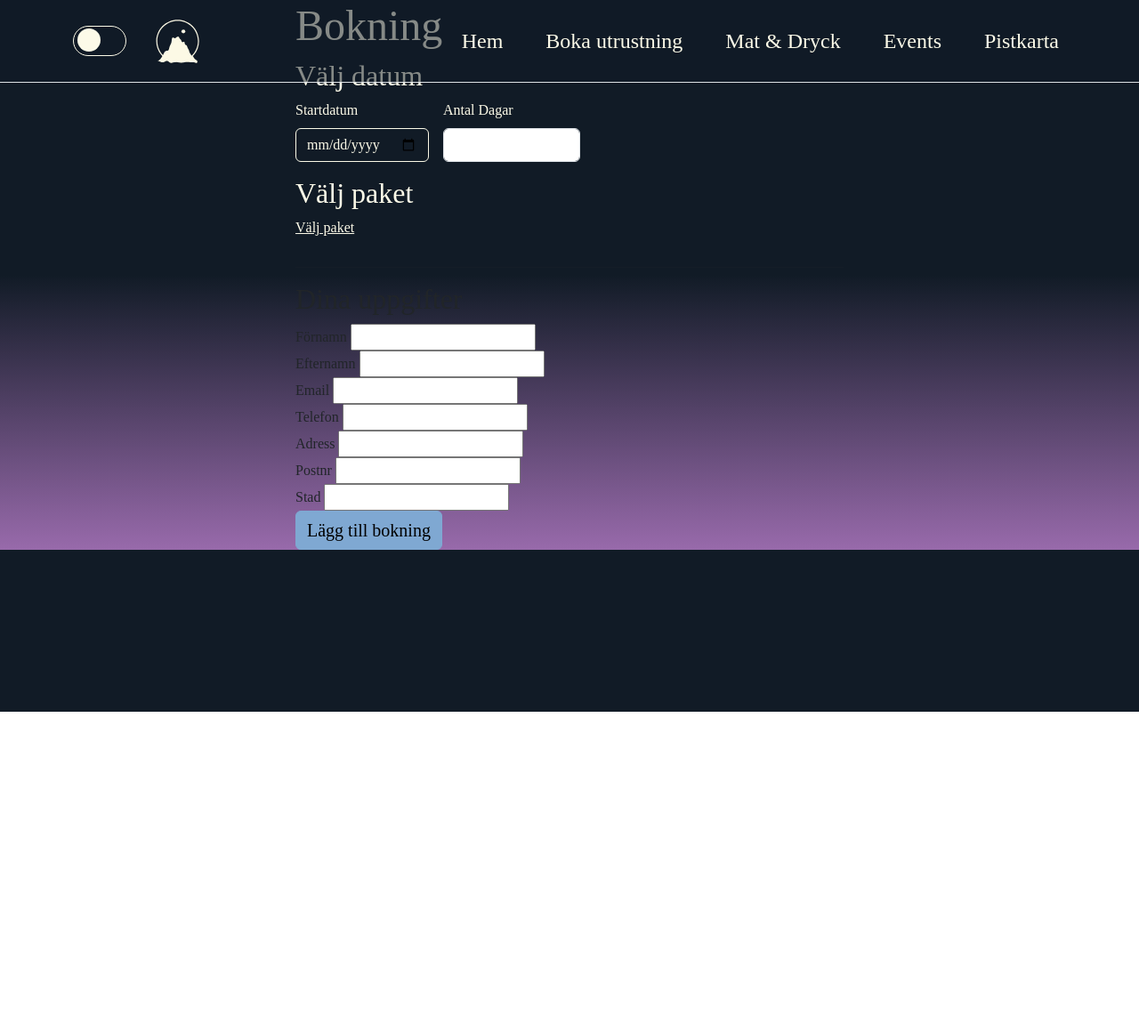
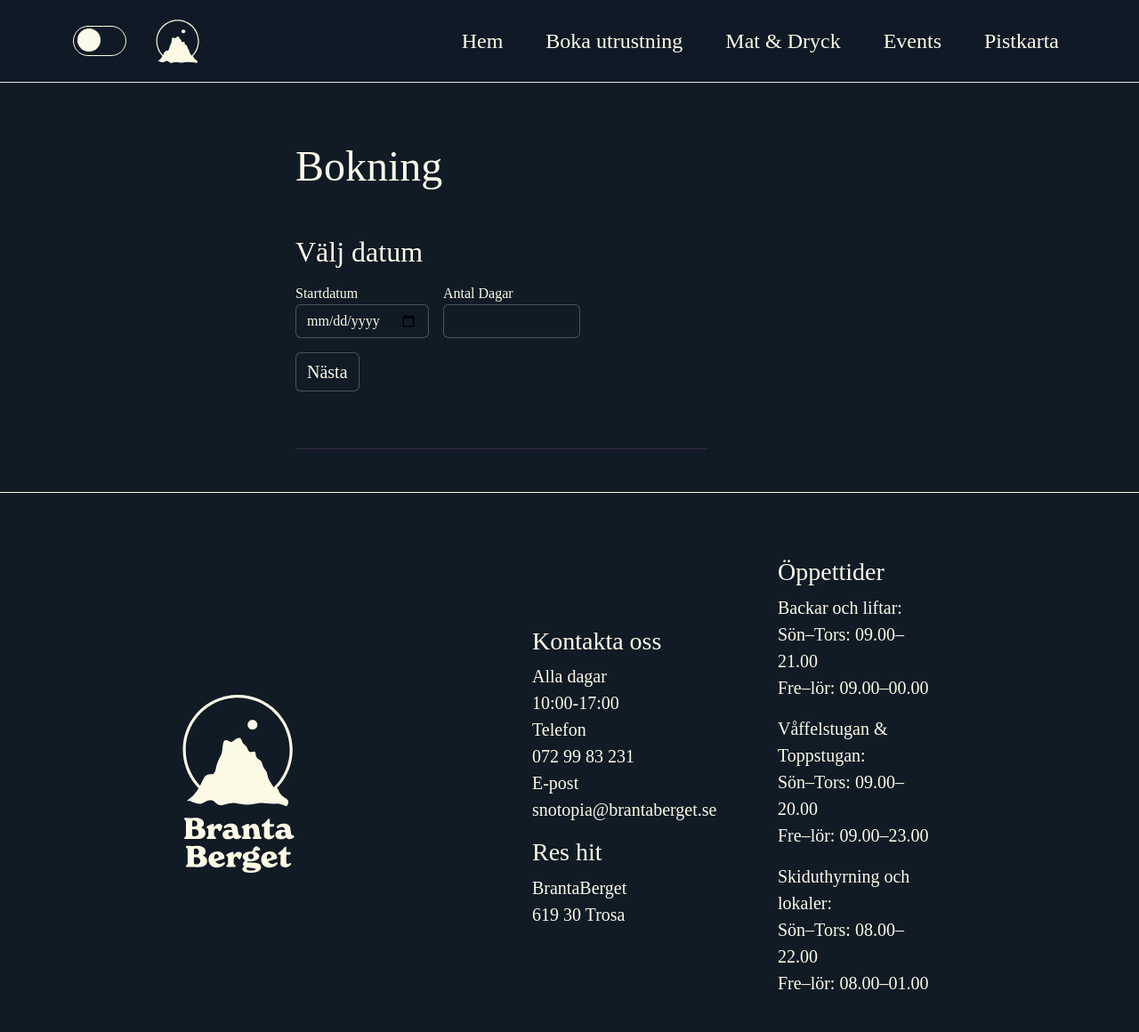
Before and after one commit to vbystroem/BrantaBerget-Webbsida, a website: page bokningssida.html in a window 1280 px wide. Shown: the whole page at 89% size. Before the commit the page ends 800 px from the top, so only its background shows below. Drawn offline with Linux system fonts and the light colour scheme; a web font is replaced by a local one.

Commit message:
Styling bokningssida

```diff
--- a/bokningssida.html
+++ b/bokningssida.html
@@ -49,31 +49,30 @@
   </nav>
 
   <main>
-    <div class="container col-md-8 col-xl-6 col-xxl-4 d-flex align-items-center">
-      <h1 class="text-light">Bokning</h1>
+    <div class="container col-md-8 col-xl-6 col-xxl-4 d-flex align-items-end" style="height: 33vh;">
+      <h1 class="text-light mb-5">Bokning</h1>
     </div>
-    <form name="myForm" class="container col-md-8 col-xl-6 col-xxl-4">
-      <h2 class="text-light">Välj datum</h2>
+    <form name="myForm" class="container col-md-8 col-xl-6 col-xxl-4 mb-5">
+      <h2 class="text-light mb-3">Välj datum</h2>
       <div class="datePicker d-flex flex-row">
         <div class="formBox mb-3 me-3">
           <label for="startDate" class="form-label text-light">Startdatum</label>
-          <input type="date" id="startDate" name="Startdatum" class="form-control bg-dark border-light text-light">
+          <input type="date" id="startDate" name="Startdatum" class="form-control bg-dark border-light border-opacity-25 text-light">
         </div>
         <div class="formBox mb-3 w-25">
           <label for="daySpan" class="form-label text-light">Antal Dagar</label>
-          <input type="number" id="daySpan" name="Antal dagar" class="form-control">
+          <input type="number" id="daySpan" name="Antal dagar" class="form-control bg-dark border-light border-opacity-25 text-light">
         </div>
       </div>
 
-      <h2 class="text-light">Välj paket</h2>
-
-      <a class="text-light mb-3" type="button" data-bs-toggle="collapse" href="#radioCollapse" aria-expanded="false" aria-controls="collapseExample">
-        Välj paket
+      <a class="text-light mb-5 btn btn-dark border-light border-opacity-25" type="button" data-bs-toggle="collapse" href="#radioCollapse" aria-expanded="false" aria-controls="collapseExample">
+        Nästa
       </a>
 
       <div  id="radioCollapse" class="collapse">
+        <h2 class="text-light">Välj paket</h2>
         <fieldset class="packageRadio mb-3">
-          <label class="card card-body radio-card form-label d-flex flex-row align-items-center" for="packageBarn" style="">
+          <label class="card card-body radio-card form-label d-flex flex-row align-items-center bg-dark border-light border-opacity-25 text-light" for="packageBarn">
             <img src="/img/cottage.jpg" style="max-height: 15vh;" alt="">
             <div class="ms-3">
               <h4 class="mt-3">Barnpaketet</h4>
@@ -88,7 +87,7 @@
             value="Barnpaketet"
           />
         </label>
-          <label for="packageUngdom" class="card card-body form-label">Ungdomspaketet
+          <label for="packageUngdom" class="card card-body form-label bg-dark border-light border-opacity-25 text-light">Ungdomspaketet
             <input
             class="d-none"
             type="radio"
@@ -98,7 +97,7 @@
           />
           </label>
 
-          <label for="packageVuxen" class="card card-body form-label">Vuxenpaketet
+          <label for="packageVuxen" class="card card-body form-label bg-dark border-light border-opacity-25 text-light">Vuxenpaketet
             <input
             class="d-none"
             type="radio"
@@ -114,13 +113,13 @@
         <fieldset class="">
           <div class="d-flex flex-row mb-3 justify-content-between">
             <div class="formBox me-2">
-              <label for="age" class="form-label">Ålder</label>
-              <input class="form-control" type="date" id="age" placeholder="Ålder" required />
+              <label for="age" class="form-label text-light">Ålder</label>
+              <input class="form-control bg-dark border-light border-opacity-25 text-light" type="date" id="age" placeholder="Ålder" required />
             </div>
             <div class="d-flex flex-row">
               <div class="formBox me-2">
-                <label class="form-label" for="shoeSize">Skostorlek</label>
-                <select class="form-control" name="shoeSize" id="shoeSize" required>
+                <label class="form-label text-light" for="shoeSize">Skostorlek</label>
+                <select class="form-control bg-dark border-light border-opacity-25 text-light" name="shoeSize" id="shoeSize" required>
                   <option value="">Välj</option>
                   <option value="28">28</option>
                   <option value="29">29</option>
@@ -150,8 +149,8 @@
                 </select>
               </div>
               <div class="formBox me-2">
-                <label class="form-label" for="height">Längd</label>
-                <select class="form-control" name="height" id="height" required>
+                <label class="form-label text-light" for="height">Längd</label>
+                <select class="form-control bg-dark border-light border-opacity-25 text-light" name="height" id="height" required>
                   <option value="">Välj</option>
                   <option value="90">90cm</option>
                   <option value="95">95cm</option>
@@ -182,8 +181,8 @@
                 </select>
               </div>
               <div class="formBox">
-                <label class="form-label" for="weight">Vikt</label>
-                <select class="form-control" name="weight" id="weight" required>
+                <label class="form-label text-light" for="weight">Vikt</label>
+                <select class="form-control bg-dark border-light border-opacity-25 text-light" name="weight" id="weight" required>
                   <option value="">Välj</option>
                   <option value="10">10kg</option>
                   <option value="15">15kg</option>
@@ -219,56 +218,112 @@
               </div>
             </div>
           </div>
+          <a class="text-light mb-3 btn btn-dark border-light border-opacity-25" type="button" data-bs-toggle="collapse" href="#infoCollapse" aria-expanded="false" aria-controls="collapseExample">
+            Nästa
+          </a>
         </fieldset>
       </div>
 
-      <hr>
+      <hr class="border-secondary w-75 mb-5">
 
-      <fieldset class="">
-        <h2>Dina uppgifter</h2>
+      <div id="infoCollapse" class="collapse">
+        <div class="d-flex justify-content-center justify-content-md-start mb-5">
+          <fieldset class="w-75">
+            <h2 class="text-light mb-3">Dina uppgifter</h2>
             <div class="formBox">
-          <div class="formBoxInput">
-            <label for="fname">Förnamn</label>
-            <input type="text" id="fname" name="firstname" required>
+
+              <div class="d-flex flex-row mb-2">
+                <div class="formBoxInput me-3 col-6">
+                  <label class="form-label text-light" for="fname">Förnamn</label>
+                  <input class="form-control bg-dark border-light border-opacity-25 text-light" type="text" id="fname" name="firstname" required>
                 </div>
 
-          <div class="formBoxInput">
-            <label for="lname">Efternamn</label>
-            <input type="text" id="lname" name="lastname" required>
-          </div>
-
-          <div class="formBoxInput">
-            <label for="email">Email</label>
-            <input type="email" id="email" name="email" required>
-          </div>
-
-          <div class="formBoxInput">
-            <label for="tel">Telefon</label>
-            <input type="tel" id="tel" name="telefonnr" required>
+                <div class="formBoxInput col-6">
+                  <label class="form-label text-light" for="lname">Efternamn</label>
+                  <input class="form-control bg-dark border-light border-opacity-25 text-light" type="text" id="lname" name="lastname" required>
                 </div>
               </div>
 
-        <div class="address">
-          <div class="formBoxInput">
-            <label for="address">Adress</label>
-            <input type="text" id="address" name="adress" required>
+              <div class="d-flex flex-row mb-2 w-100">
+                <div class="formBoxInput me-3 col-8">
+                  <label class="form-label text-light" for="email">Email</label>
+                  <input class="form-control bg-dark border-light border-opacity-25 text-light" type="email" id="email" name="email" required>
                 </div>
-          <div class="formBoxInput">
-            <label for="postalCode">Postnr</label>
-            <input type="text" id="postalCode" name="postnr" required>
+
+                <div class="formBoxInput col-4">
+                  <label class="form-label text-light" for="tel">Telefon</label>
+                  <input class="form-control bg-dark border-light border-opacity-25 text-light" type="tel" id="tel" name="telefonnr" required>
                 </div>
               </div>
-        <div class="formBoxInput">
-          <label for="city">Stad</label>
-          <input type="text" id="city" name="stad" required>
+
+            </div>
+
+            <div class="address mb-2">
+              <div class="d-flex flex-row">
+                <div class="formBoxInput me-3 col-9">
+                  <label class="form-label text-light" for="address">Adress</label>
+                  <input class="form-control bg-dark border-light border-opacity-25 text-light" type="text" id="address" name="adress" required>
+                </div>
+                <div class="formBoxInput col-3">
+                  <label class="form-label text-light" for="postalCode">Postnr</label>
+                  <input class="form-control bg-dark border-light border-opacity-25 text-light" type="text" id="postalCode" name="postnr" required>
+                </div>
+              </div>
+
+            </div>
+            <div class="formBoxInput w-50 mb-5">
+              <label class="form-label text-light" for="city">Stad</label>
+              <input class="form-control bg-dark border-light border-opacity-25 text-light" type="text" id="city" name="stad" required>
+            </div>
+            <div class="formBox">
+              <button class="btn btn-dark py-2 px-4" id="btn">Gå vidare</button>
             </div>
           </fieldset>
+        </div>
 
-      <div class="formBox">
-        <button class="btn btn-primary " id="btn">Lägg till bokning</button>
       </div>
+
+
+
     </form>
   </main>
+  <footer class="border-top border-light bg-dark p-4">
+    <div class="container">
+        <div class="d-flex flex-column flex-lg-row justify-content-between align-items-center">
+            <img class="col-4 mt-5" src="img/logo_light.svg" style="height: 25vh;" alt="">
+            <div class="container d-flex flex-column flex-lg-row justify-content-center align-items-baseline align-items-lg-center">
+                <div class="col-12 col-md-3 mx-5 mt-5">
+                    <h3>Kontakta oss</h3>
+                    <p><span style="font-weight: 500;">Alla dagar</span><br>10:00-17:00<br>
+                        <span style="font-weight: 500;">Telefon</span><br>072 99 83 231<br>
+                        <span style="font-weight: 500;">E-post</span><br>snotopia@brantaberget.se
+                    </p>
+                    <h3>Res hit</h3>
+                    <p>BrantaBerget<br>
+                       619 30 Trosa
+                    </p>
+                </div>
+                <div class="col-12 col-md-3 mx-5 mt-3 mt-lg-5">
+                    <h3>Öppettider</h3>
+                    <p> Backar och liftar:<br>
+                        Sön–Tors: 09.00–21.00<br>
+                        Fre–lör: 09.00–00.00
+                    </p>
+                    <p> Våffelstugan & Toppstugan:<br>
+                        Sön–Tors: 09.00–20.00<br>
+                        Fre–lör: 09.00–23.00
+                    </p>
+
+                    <p> Skiduthyrning och lokaler:<br>
+                        Sön–Tors: 08.00–22.00<br>
+                        Fre–lör: 08.00–01.00
+                    </p>
+
+                </div>
+            </div>
+        </div>
+    </div>
+</footer>
 </body>
 <script src="js/bootstrap.bundle.min.js"></script>
 <script src="js/app.js"></script>
--- a/sass/main.scss
+++ b/sass/main.scss
@@ -19,6 +19,8 @@ $font-family-sans-serif: futura-pt;
 
 $btn-font-size: 1.25rem;
 
+$form-label-margin-bottom: 0;
+
 
 body{
   background-image: $darkmode-gradient;
@@ -36,6 +38,10 @@ body{
   font-size: 1.5rem;
   font-weight: 500;
   padding-left: 2rem;
+}
+
+hr {
+  border-color: $light;
 }
 
 // colortheme-switch
```
Also changed, not shown: css/style.css. Lines whose indentation alone changed are shown as unchanged.
